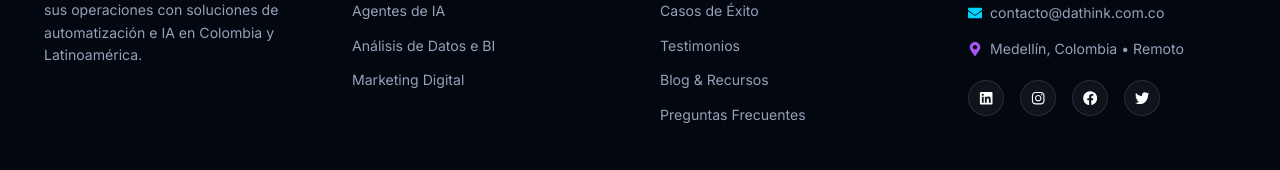
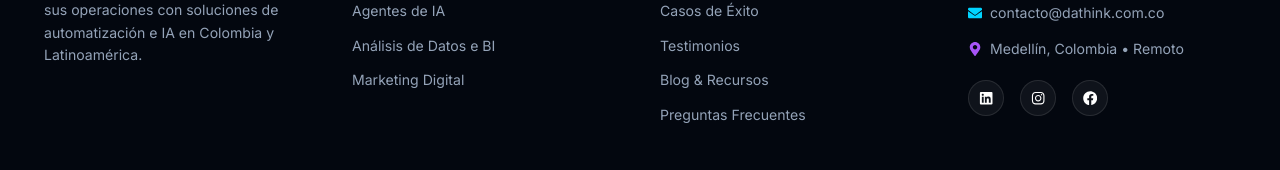
Before and after one commit to Nialmi01/dathink.com.co, a React (Vite) app: page / in a window 1280 px wide. Shown: the part 8080-8250 px from the top of the page. Built offline with nearby package versions, Linux system fonts and the light colour scheme.

Commit message:
feat: actualiza enlaces a redes sociales (LinkedIn, Facebook) y remueve Twitter

```diff
--- a/src/components/Sections.jsx
+++ b/src/components/Sections.jsx
@@ -7,7 +7,6 @@ import {
     FaLinkedin,
     FaInstagram,
     FaFacebook,
-    FaTwitter,
     FaBolt,
     FaShieldAlt,
     FaRocket,
@@ -15,7 +14,7 @@ import {
     FaCheckCircle,
 } from 'react-icons/fa';
 import Logo from '../assets/logo.jpg';
-import { buildWhatsAppUrl, WHATSAPP_NUMBER } from '../data/site';
+import { buildWhatsAppUrl } from '../data/site';
 
 const WHATSAPP_URL = buildWhatsAppUrl('Hola, me gustaría empezar un proyecto con Dathink.');
 
@@ -550,7 +549,7 @@ export const Footer = () => (
                     {/* Social icons */}
                     <div style={{ display: 'flex', gap: '1rem', marginTop: '1rem' }}>
                         <a
-                            href="https://www.linkedin.com/company/dathink"
+                            href="https://www.linkedin.com/company/105494935/"
                             target="_blank"
                             rel="noopener noreferrer"
                             aria-label="LinkedIn"
@@ -592,7 +591,7 @@ export const Footer = () => (
                             <FaInstagram />
                         </a>
                         <a
-                            href="https://www.facebook.com/dathink"
+                            href="https://www.facebook.com/profile.php?id=61594401025622"
                             target="_blank"
                             rel="noopener noreferrer"
                             aria-label="Facebook"
@@ -611,27 +610,6 @@ export const Footer = () => (
                             onMouseLeave={(e) => (e.currentTarget.style.color = '#fff')}
                         >
                             <FaFacebook />
-                        </a>
-                        <a
-                            href="https://x.com/dathink"
-                            target="_blank"
-                            rel="noopener noreferrer"
-                            aria-label="X"
-                            style={{
-                                width: '36px',
-                                height: '36px',
-                                borderRadius: '50%',
-                                background: 'rgba(255, 255, 255, 0.05)',
-                                border: '1px solid rgba(255, 255, 255, 0.1)',
-                                display: 'flex',
-                                alignItems: 'center',
-                                justifyContent: 'center',
-                                color: '#fff',
-                            }}
-                            onMouseEnter={(e) => (e.currentTarget.style.color = '#38bdf8')}
-                            onMouseLeave={(e) => (e.currentTarget.style.color = '#fff')}
-                        >
-                            <FaTwitter />
                         </a>
                     </div>
                 </div>
--- a/src/data/site.js
+++ b/src/data/site.js
@@ -33,7 +33,8 @@ export const organizationSchema = {
         availableLanguage: ['Spanish'],
     },
     sameAs: [
-        'https://www.linkedin.com/company/dathink',
+        'https://www.linkedin.com/company/105494935/',
         'https://www.instagram.com/dathink_sas_col',
+        'https://www.facebook.com/profile.php?id=61594401025622',
     ],
 };
```
